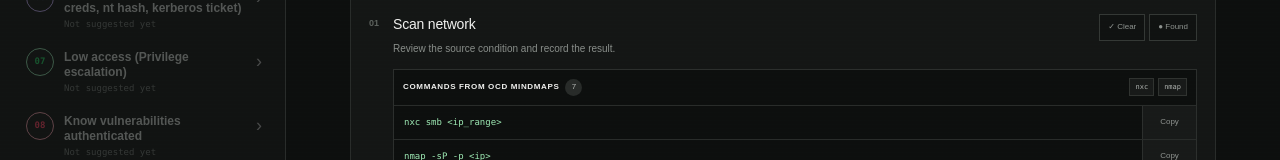
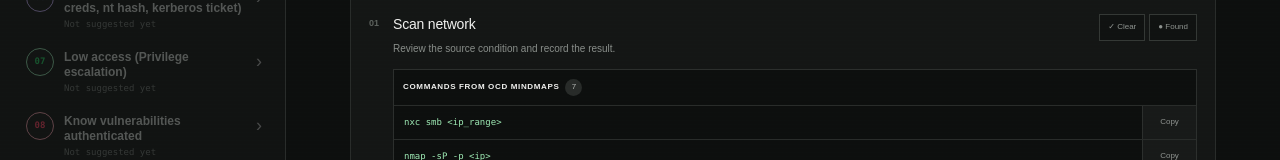
Before and after one commit to Klepvink/OCD_Pathfinder, a Next.js app: page / in a window 1280 px wide. Shown: the part 371-531 px from the top of the page. Built offline with nearby package versions, Linux system fonts and the light colour scheme.

Commit message:
Removed some other unneeded stuff

```diff
--- a/app/page.tsx
+++ b/app/page.tsx
@@ -253,9 +253,6 @@ export default function Home() {
                       <div className="command-panel">
                         <div className="command-head">
                           <div><strong>Commands from OCD Mindmaps</strong><span>{check.commands.length}</span></div>
-                          {check.tools && check.tools.length > 0 && (
-                            <div className="tool-list">{check.tools.map((tool) => <span key={tool}>{tool}</span>)}</div>
-                          )}
                         </div>
                         <div className="commands">
                           {check.commands.map((command, commandIndex) => {
```
